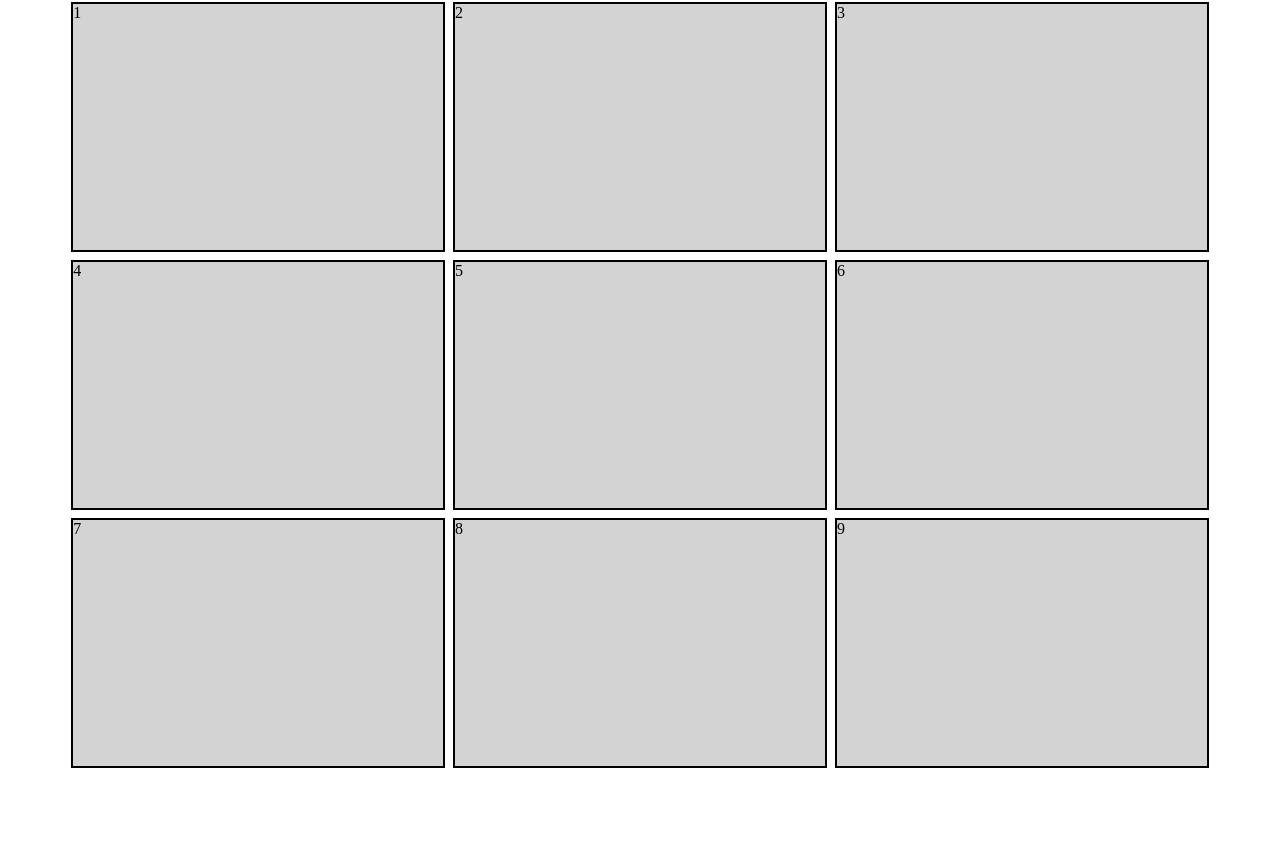
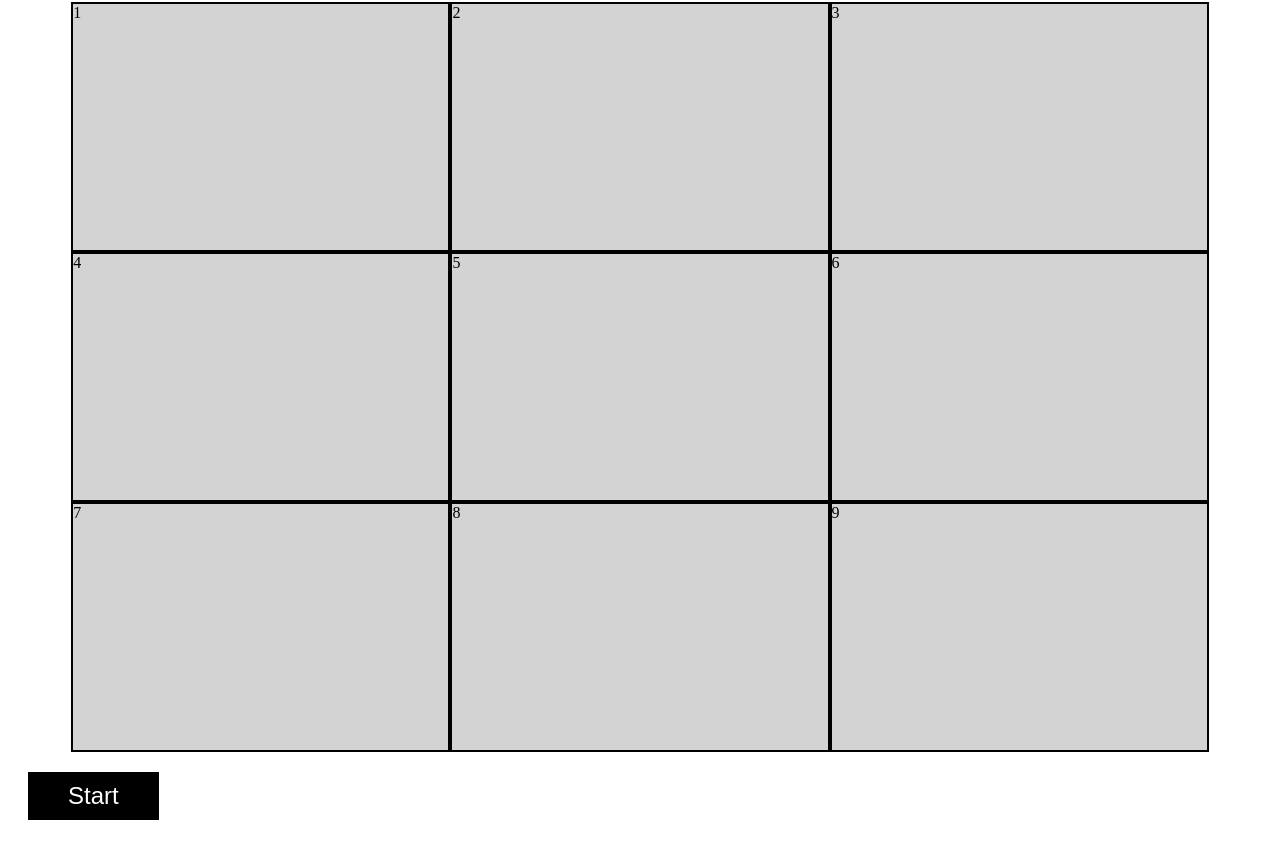
Before and after one commit to YJLeeGinter/gameproject, a plain HTML site: page index.html in a window 1280 px wide. Shown: the part 78-926 px from the top of the page. Before the commit the page ends 854 px from the top, so only its background shows below. Drawn offline with Linux system fonts and the light colour scheme.

Commit message:
added a button

```diff
--- a/cssgame.css
+++ b/cssgame.css
@@ -6,7 +6,6 @@ h1 {
     display: grid;
     grid-template-columns: repeat(3, 1fr);
     grid-auto-rows: minmax(250px, auto);
-    grid-gap: 0.5rem;
     margin: 0% auto;
     padding-left: 5%;
     padding-right: 5%;
@@ -26,3 +25,20 @@ h1 {
     height : 80%;
     width: 80%;
 }
+
+.button {
+    border: none;
+    background-color: black;
+    color: white;
+    font-size: 1.5rem;
+    padding-top: 10px;
+    padding-bottom: 10px;
+    padding-left: 40px;
+    padding-right: 40px;
+
+    margin: 20px;
+}
+.button:hover{
+    background-color: red;
+    cursor: pointer;
+}
--- a/index.html
+++ b/index.html
@@ -36,5 +36,8 @@
           9
         </div>
     </div>
+    <div class="wrapper">
+        <button class="button">Start</button>
+    </div>
     </body>
 </html>
```
